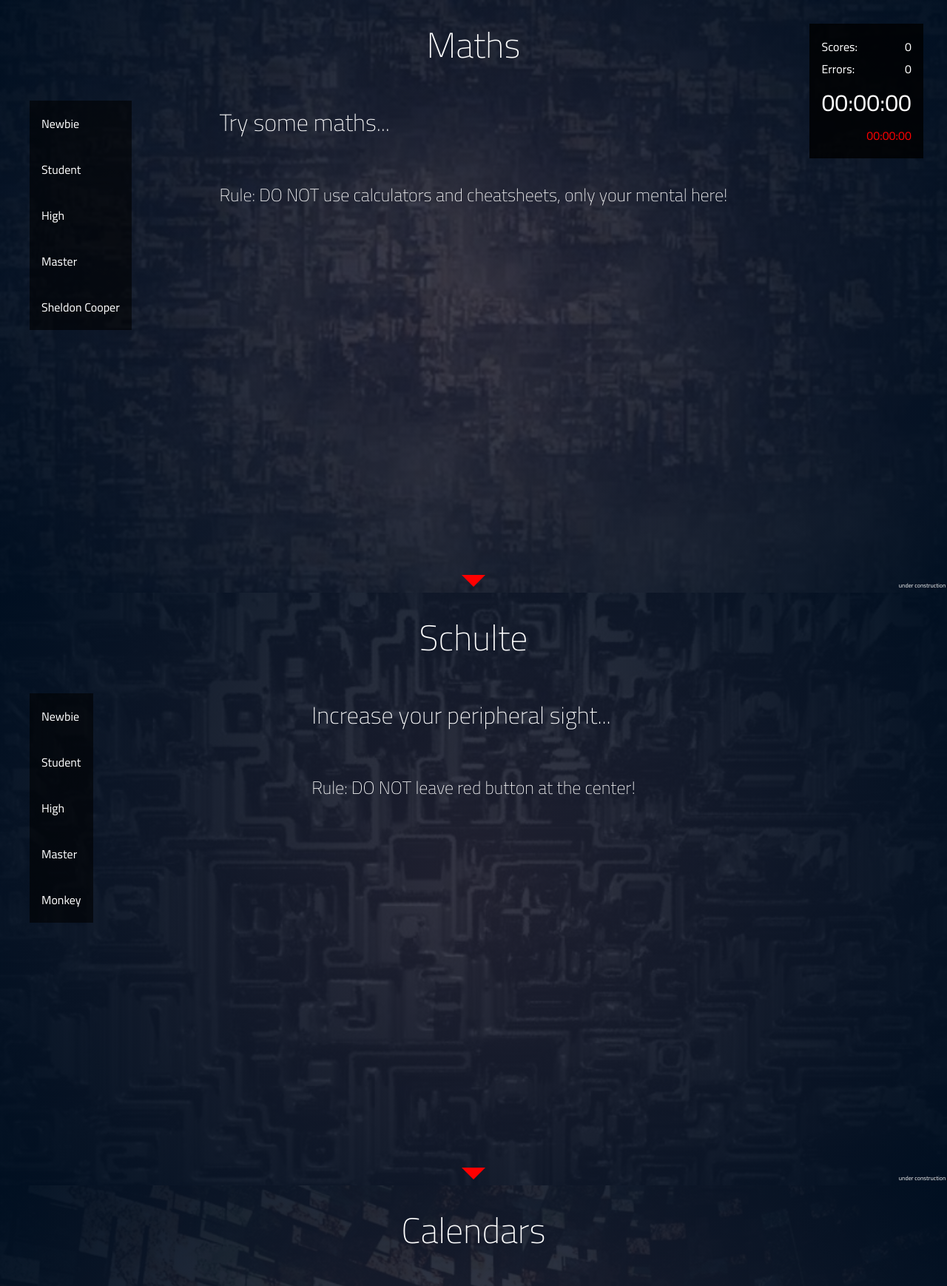
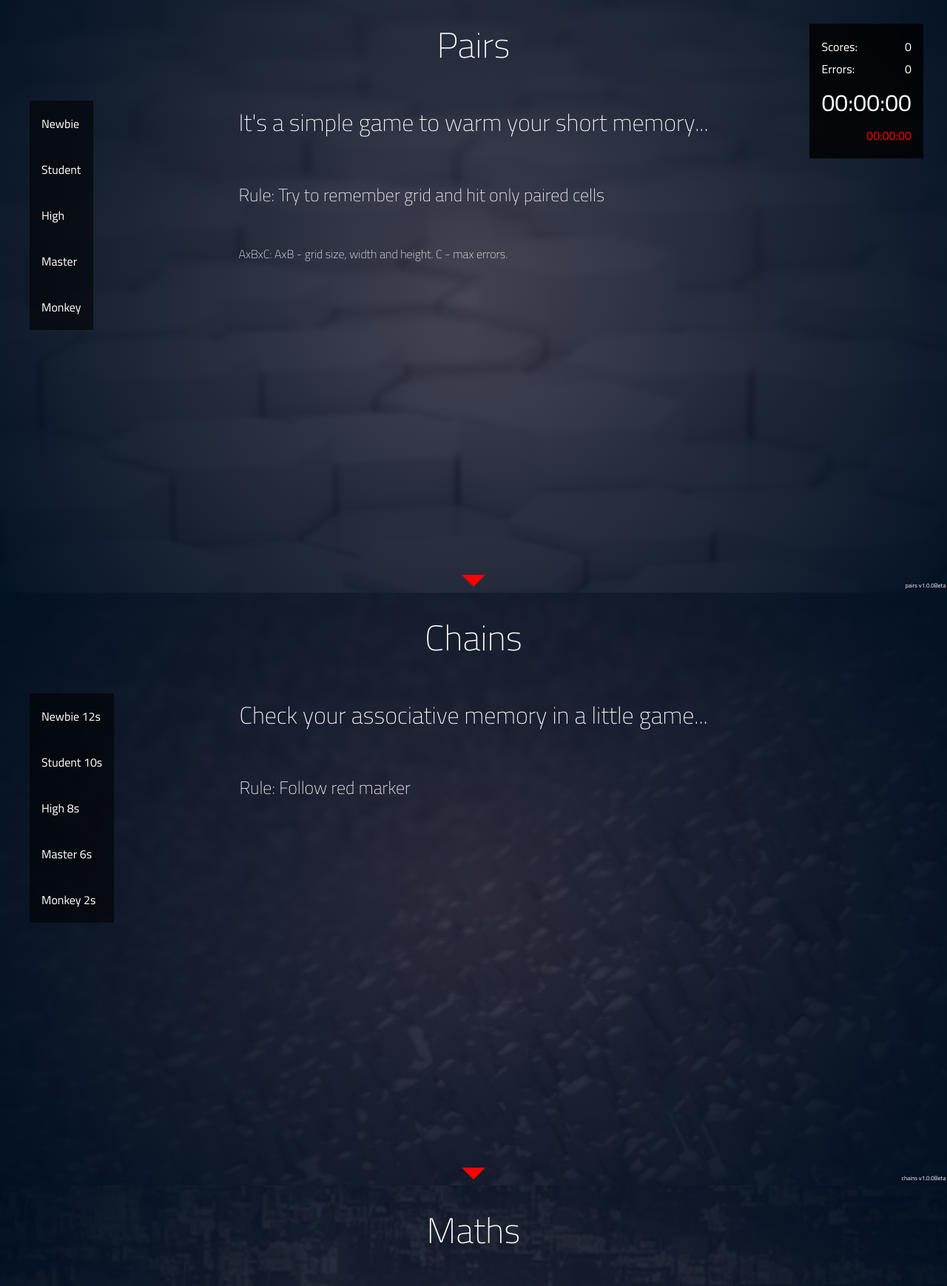
Before and after one commit to MarkoSh/brainer, a PHP site: page / in a window 1280 px wide. Shown: the top 1738 px of the page at 74% size. Run offline with PHP 8.4, Linux system fonts and the light colour scheme.

Commit message:
Раскрыл скрытые секции, скрывали, чтобы не мешались при отладке.

```diff
--- a/index.php
+++ b/index.php
@@ -12,7 +12,7 @@
 </head>
 <body>
 
-<section id="pairs" class="hidden section wow slideInLeft" data-wow-delay=".1s">
+<section id="pairs" class="section wow slideInLeft" data-wow-delay=".1s">
     <article>
         <header>
             <h1 class="wow fadeInDown">Pairs</h1>
@@ -76,7 +76,7 @@
     <div class="version">pairs v1.0.0Beta</div>
 </section>
 
-<section id="chains" class="hidden section wow slideInRight" data-wow-delay=".1s">
+<section id="chains" class="section wow slideInRight" data-wow-delay=".1s">
     <article>
         <header>
             <h1 class="wow fadeInDown">Chains</h1>
```
